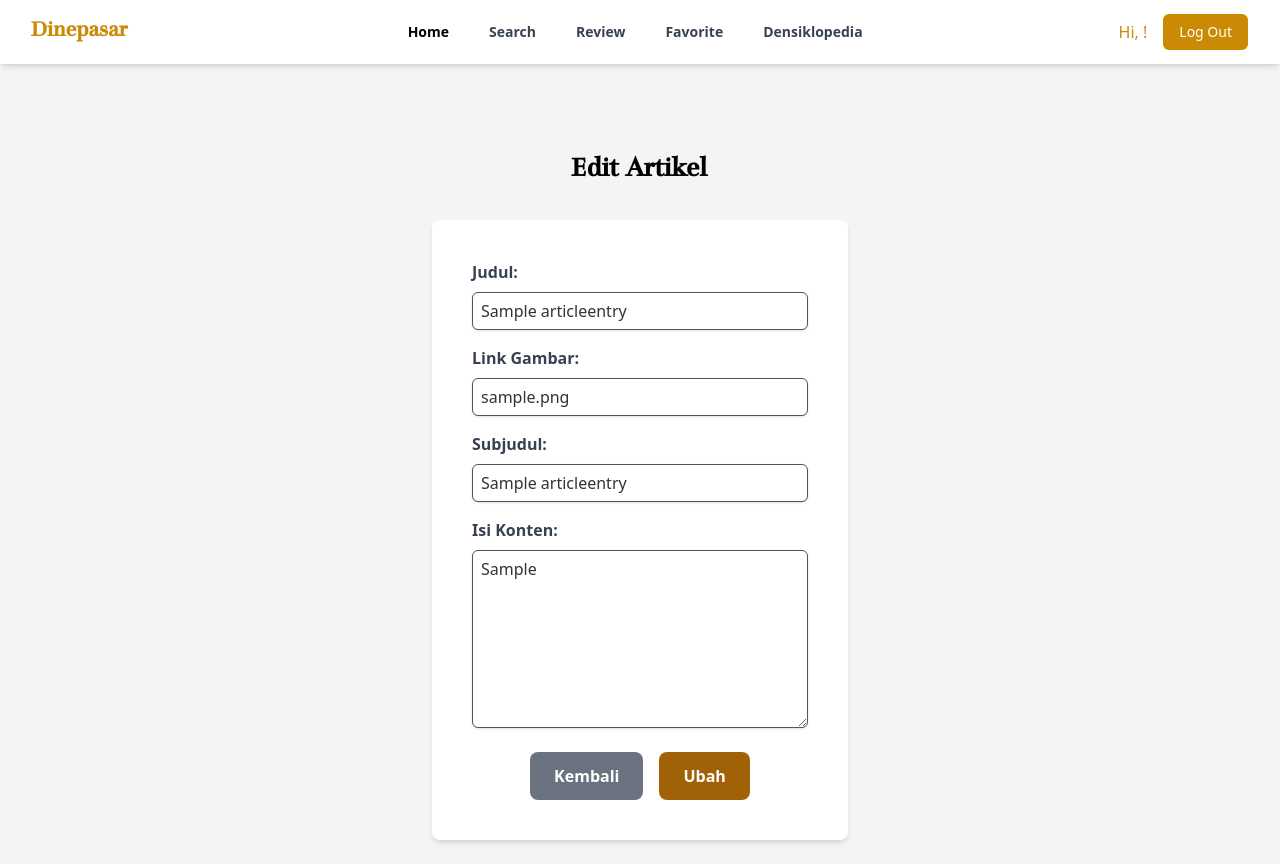
After one commit to PBPC06/Dinepasar, a Django app: page /densiklopedia/edit/00000000-0000-0000-0000-000000000001/ in a window 1280 px wide. The commit adds this page. Run offline with Django 5.2, Linux system fonts and the light colour scheme; tables that the repository leaves empty hold one stand-in row (values such as "Sample post"); some libraries are stand-ins or nearby versions.

Commit message:
add: edit & delete article

```diff
--- /dev/null
+++ b/densiklopedia/templates/densiklopedia/edit_artikel.html
@@ -0,0 +1,47 @@
+{% extends 'base.html' %}
+{% load static %}
+{% block meta %}
+{% endblock meta %}
+
+{% block content %}
+    {% include 'navbar.html' %}
+    <div class="flex flex-col min-h-screen bg-gray-100">
+        <div class="container mx-auto px-4 py-6 mt-16 max-w-md"> <!-- Set max width for the card -->
+            <h1 class="text-3xl font-bold text-center mb-8 text-black">Edit Artikel</h1>
+
+            <div class="bg-white rounded-lg px-10 py-10 form-style shadow-md"> <!-- Card for the form -->
+                <form method="POST" action="{% url 'densiklopedia:edit_artikel' article.id %}">
+                    {% csrf_token %}
+
+                    <div class="flex flex-col space-y-4"> <!-- Single column layout for inputs -->
+                        <div class="flex flex-col">
+                            <label for="judul" class="mb-2 font-semibold text-gray-700">Judul:</label>
+                            <input type="text" name="judul" id="judul" class="shadow appearance-none border rounded w-full py-2 px-3 text-gray-700 leading-tight focus:outline-none focus:shadow-outline" value="{{ article.judul }}" required>
+                        </div>
+                        <div class="flex flex-col">
+                            <label for="gambar" class="mb-2 font-semibold text-gray-700">Link Gambar:</label>
+                            <input type="url" name="gambar" id="gambar" class="shadow appearance-none border rounded w-full py-2 px-3 text-gray-700 leading-tight focus:outline-none focus:shadow-outline" value="{{ article.gambar }}" required>
+                        </div>
+                        <div class="flex flex-col">
+                            <label for="subjudul" class="mb-2 font-semibold text-gray-700">Subjudul:</label>
+                            <input type="text" name="subjudul" id="subjudul" class="shadow appearance-none border rounded w-full py-2 px-3 text-gray-700 leading-tight focus:outline-none focus:shadow-outline" value="{{ article.subjudul }}" required>
+                        </div>
+                        <div class="flex flex-col"> <!-- Larger textarea for content -->
+                            <label for="konten" class="mb-2 font-semibold text-gray-700">Isi Konten:</label>
+                            <textarea name="konten" id="konten" rows="8" class="shadow appearance-none border rounded w-full py-2 px-3 text-gray-700 leading-tight focus:outline-none focus:shadow-outline" required>{{ article.konten }}</textarea>
+                        </div>
+                    </div>
+
+                    <div class="flex justify-center mt-6"> <!-- Centering buttons -->
+                        <div class="flex space-x-4"> <!-- Flex container for button spacing -->
+                            <a href="{% url 'densiklopedia:artikel' %}" class="bg-gray-500 text-white font-semibold px-6 py-3 rounded-lg hover:bg-gray-600 transition duration-300 ease-in-out">Kembali</a>
+                            <button type="submit" class="bg-yellow-700 text-white font-semibold px-6 py-3 rounded-lg hover:bg-yellow-600 transition duration-300 ease-in-out">
+                                Ubah
+                            </button>
+                        </div>
+                    </div>
+                </form>
+            </div>
+        </div>
+    </div>
+{% endblock %}
--- a/densiklopedia/urls.py
+++ b/densiklopedia/urls.py
@@ -1,5 +1,5 @@
 from django.urls import path
-from densiklopedia.views import show_profil, show_sejarah, show_wisata, show_budaya, show_artikel, add_artikel, show_xml, show_json, show_xml_by_id, show_json_by_id
+from densiklopedia.views import show_profil, show_sejarah, show_wisata, show_budaya, show_artikel, add_artikel, show_xml, show_json, show_xml_by_id, show_json_by_id, view_artikel, delete_artikel, edit_artikel
 
 app_name = 'densiklopedia'
 
@@ -14,4 +14,7 @@ urlpatterns = [
     path('json/', show_json, name='show_json'),
     path('xml/<str:id>/', show_xml_by_id, name='show_xml_by_id'),
     path('json/<str:id>/', show_json_by_id, name='show_json_by_id'),
+    path('view/<uuid:id>/', view_artikel, name='view_artikel'),
+    path('delete/<uuid:id>/', delete_artikel, name='delete_artikel'),
+    path('edit/<uuid:id>/', edit_artikel, name='edit_artikel'),
 ]
--- a/densiklopedia/views.py
+++ b/densiklopedia/views.py
@@ -1,6 +1,6 @@
 from django.views.decorators.csrf import csrf_exempt
 from django.views.decorators.http import require_POST
-from django.shortcuts import render
+from django.shortcuts import render, redirect, reverse, get_object_or_404
 from django.http import HttpResponse, JsonResponse
 from django.core import serializers
 from django.contrib.auth.decorators import login_required
@@ -78,3 +78,23 @@ def add_artikel(request):
             'subjudul': artikel.subjudul
         })
     return JsonResponse({'error': form.errors}, status=400)  # Kembalikan kesalahan form
+
+def view_artikel(request, id):
+    article = get_object_or_404(ArticleEntry, id=id)
+    article.konten = article.konten.replace(' ', '&nbsp;').replace('\n', '<br>')
+    return render(request, 'densiklopedia/view_artikel.html', {'article': article})
+
+def delete_artikel(request, id):
+    article = get_object_or_404(ArticleEntry, id=id)
+    article.delete()
+    return redirect(reverse('densiklopedia:artikel'))
+
+def edit_artikel(request, id):
+    article = get_object_or_404(ArticleEntry, pk=id)
+    form = ArticleEntryForm(request.POST or None, instance=article)
+    if request.method == "POST" and form.is_valid():
+        form.save()
+        return redirect(reverse('densiklopedia:artikel'))
+
+    context = {'form': form, 'article': article}
+    return render(request, 'densiklopedia/edit_artikel.html', context)
```
Also changed, not shown: densiklopedia/templates/densiklopedia/artikel.html (+45 -20 lines), densiklopedia/templates/densiklopedia/view_artikel.html (+25 -2 lines).
